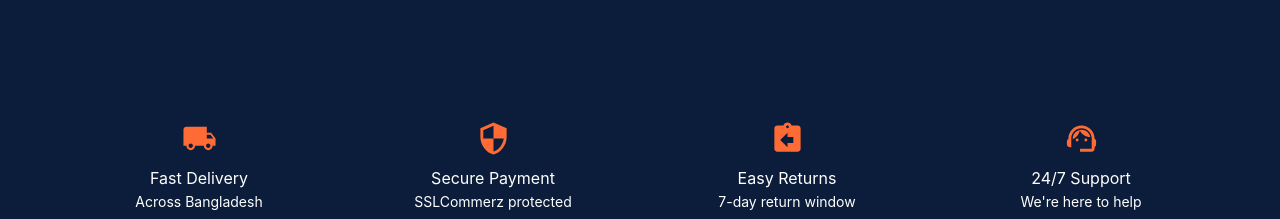
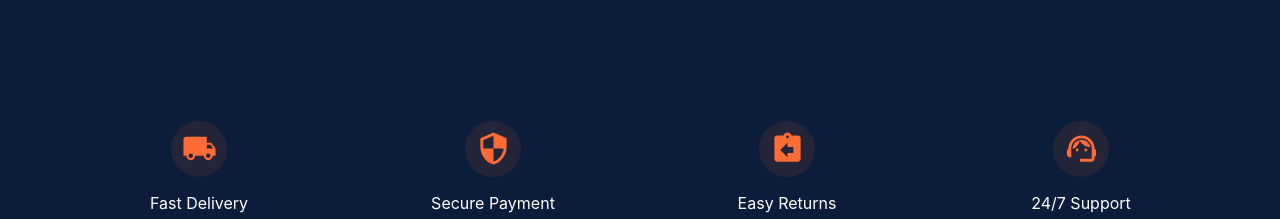
Before and after one commit to tomal2915/Automotive-E-Commerce, a React (Vite) app in the folder client/: page / in a window 1280 px wide. Shown: the part 780-999 px from the top of the page. Built offline with nearby package versions, Linux system fonts and the light colour scheme; no server answers; a web font is replaced by a local one.

Commit message:
redesign: give TrustBadges icons a soft circular backdrop instead of bare icon

```diff
--- a/client/src/features/home/TrustBadges.tsx
+++ b/client/src/features/home/TrustBadges.tsx
@@ -52,7 +52,22 @@ export default function TrustBadges() {
             <Grid key={badge.title} size={{ xs: 6, md: 3 }}>
               <motion.div variants={itemVariants}>
                 <Box sx={{ textAlign: "center" }}>
-                  <Box sx={{ color: "primary.main", mb: 1 }}>{badge.icon}</Box>
+                  <Box
+                    sx={{
+                      width: 56,
+                      height: 56,
+                      mx: "auto",
+                      mb: 1.5,
+                      borderRadius: "50%",
+                      bgcolor: "rgba(255,107,53,0.1)",
+                      color: "#FF6B35",
+                      display: "flex",
+                      alignItems: "center",
+                      justifyContent: "center",
+                    }}
+                  >
+                    {badge.icon}
+                  </Box>
                   <Typography variant="subtitle1" fontWeight={700}>
                     {badge.title}
                   </Typography>
```
